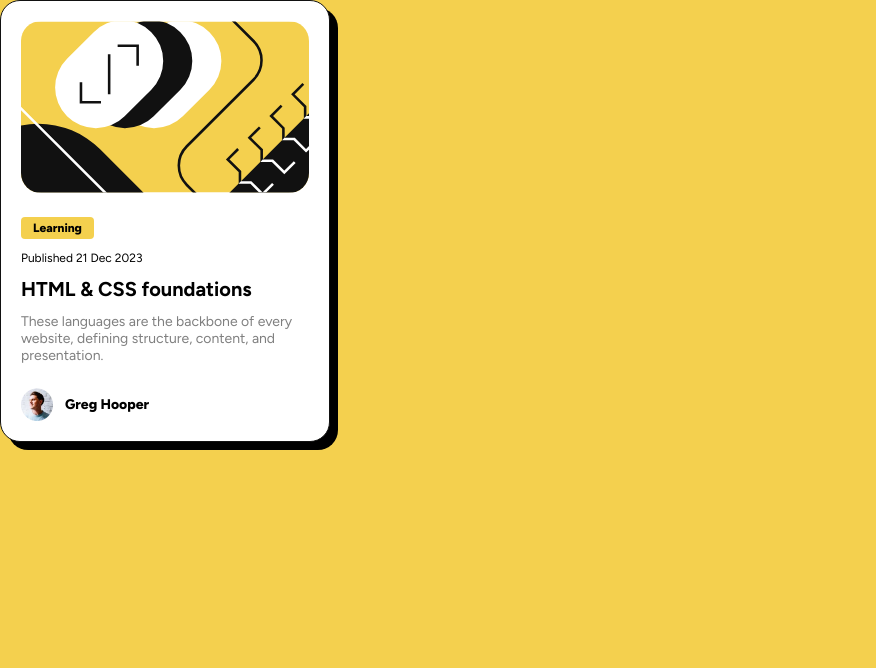
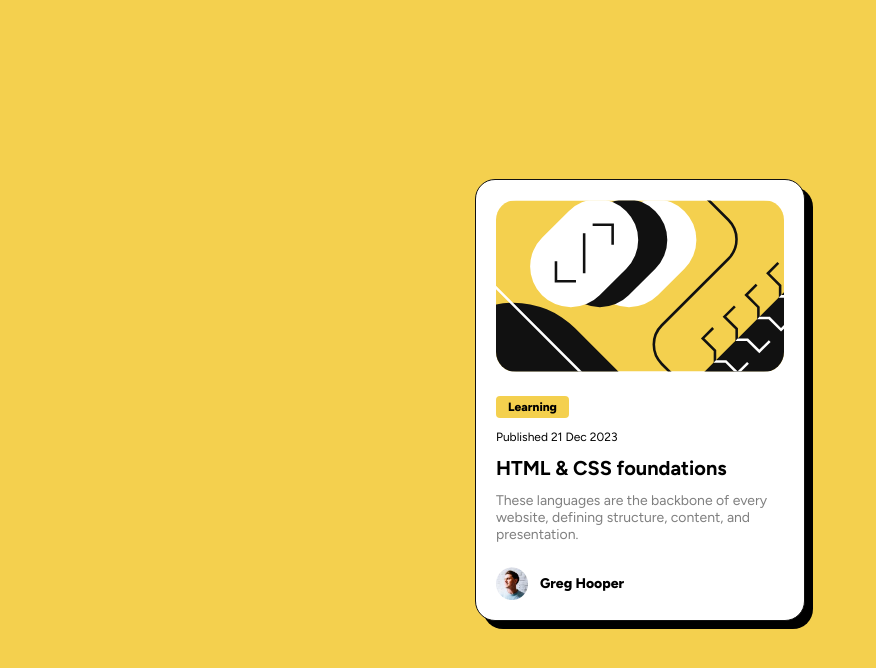
Before and after one commit to jakegodsall/fm-blog-preview-card, a website: page src/index.html in a window 1280 px wide. Shown: the whole page, without its empty margins (0-876 px from the left). Drawn offline with Linux system fonts and the light colour scheme.

Commit message:
centred the component

```diff
--- a/src/styles.css
+++ b/src/styles.css
@@ -26,8 +26,15 @@ html {
 }
 
 body {
+  height: 100vh;
+
   font-family: "Figtree", sans-serif;
   background-color: var(--main-yellow);
+
+  display: flex;
+  flex-direction: column;
+  align-items: center;
+  justify-content: center;
 }
 
 .blog-card {
```
